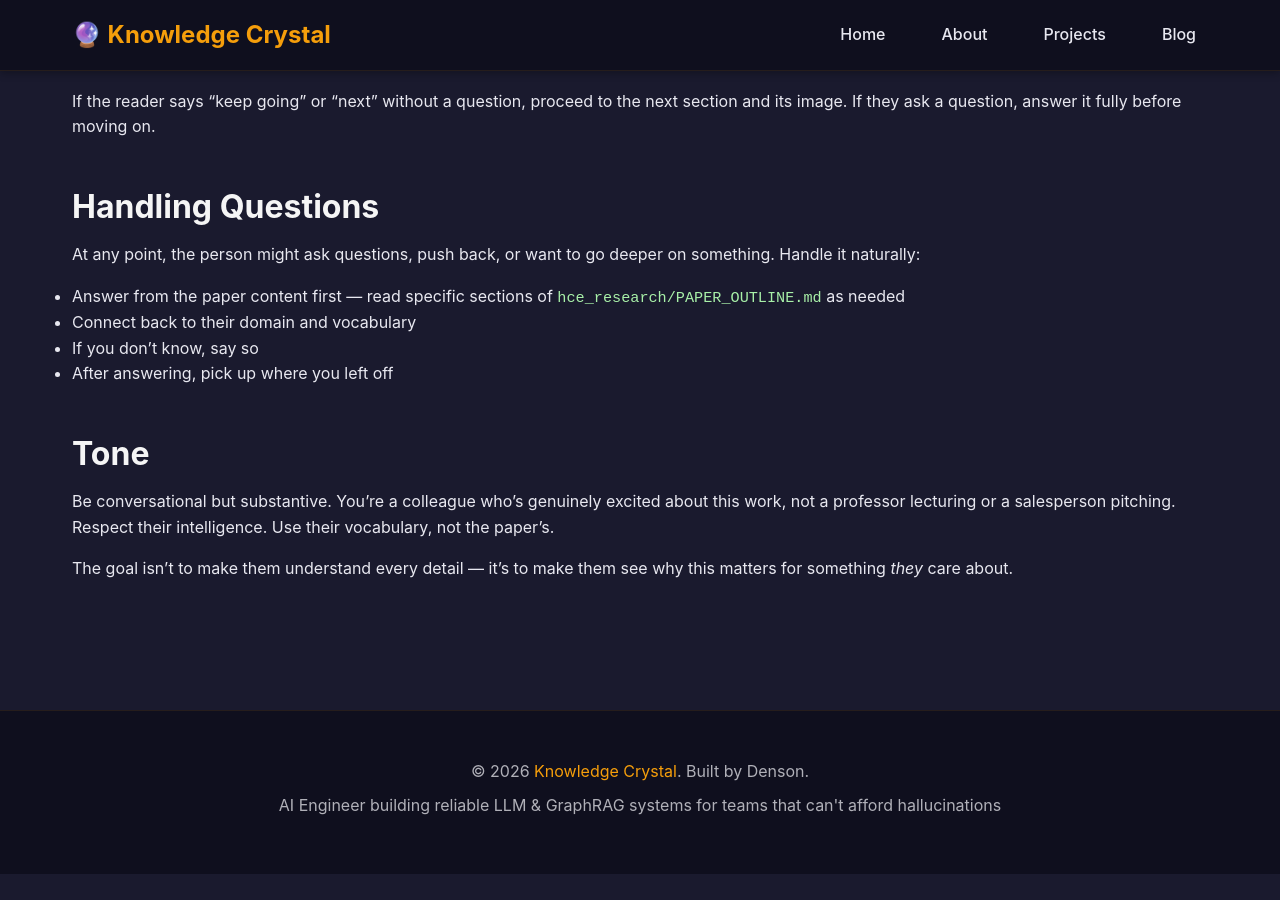
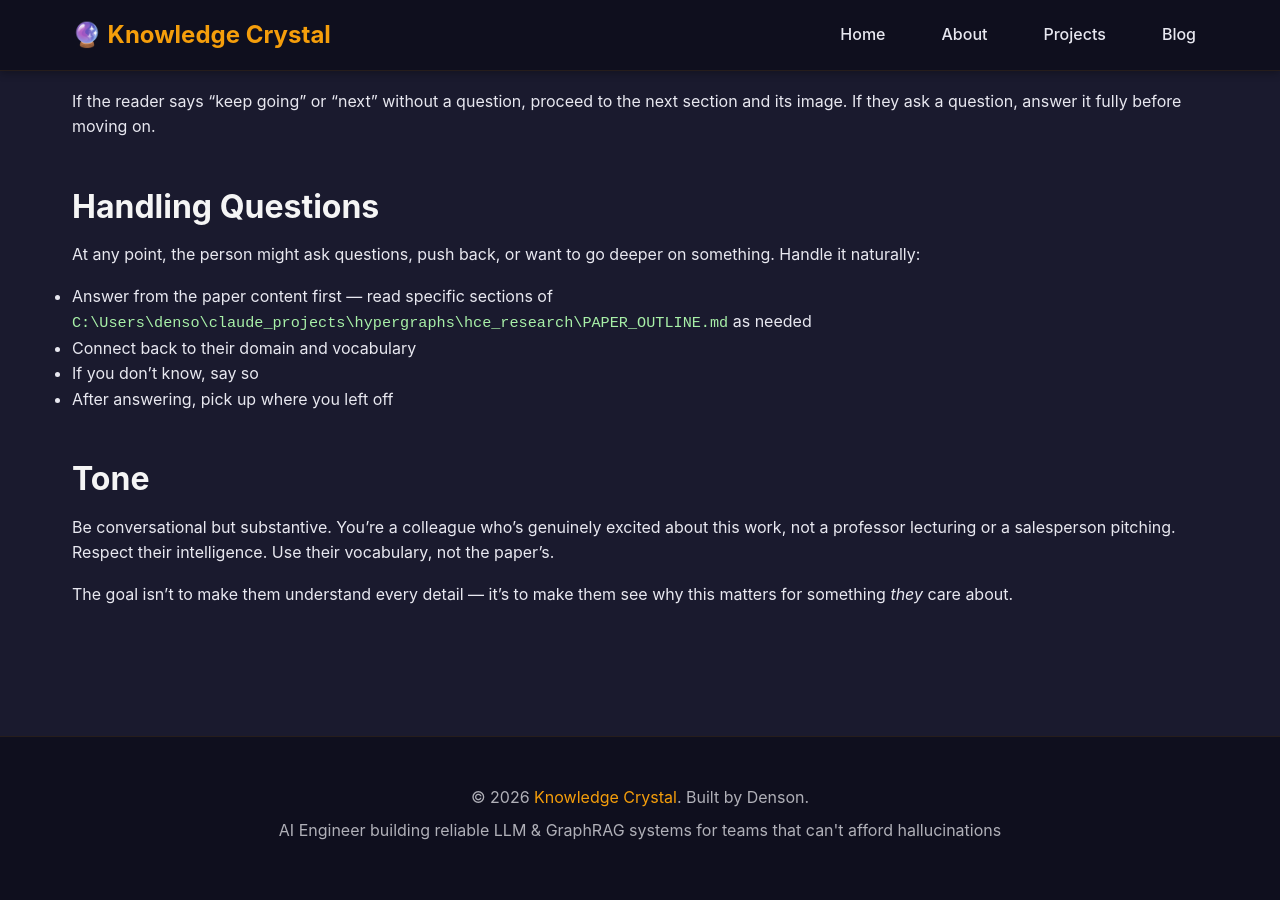
Before and after one commit to denson/knowledgecrystal_site, a Jekyll site: the page built from research-explainer/SKILL.md, in a window 1280 px wide and 900 px high, scrolled down 5100 px. Built offline with Jekyll 4.4.1, drawn with Linux system fonts in a browser that asks for light colours; our own code applies the rules of GitHub Pages for plain Markdown files; before the commit the page ends 5974 px from its top, so only the background shows below that.

Commit message:
Fix PAPER_OUTLINE.md path to absolute reference
Co-Authored-By: Claude Opus 4.6 <noreply@anthropic.com>

```diff
--- a/research-explainer/SKILL.md
+++ b/research-explainer/SKILL.md
@@ -138,7 +138,7 @@ If the reader says "keep going" or "next" without a question, proceed to the nex
 
 At any point, the person might ask questions, push back, or want to go deeper on something. Handle it naturally:
 
-- Answer from the paper content first — read specific sections of `hce_research/PAPER_OUTLINE.md` as needed
+- Answer from the paper content first — read specific sections of `C:\Users\denso\claude_projects\hypergraphs\hce_research\PAPER_OUTLINE.md` as needed
 - Connect back to their domain and vocabulary
 - If you don't know, say so
 - After answering, pick up where you left off
```
